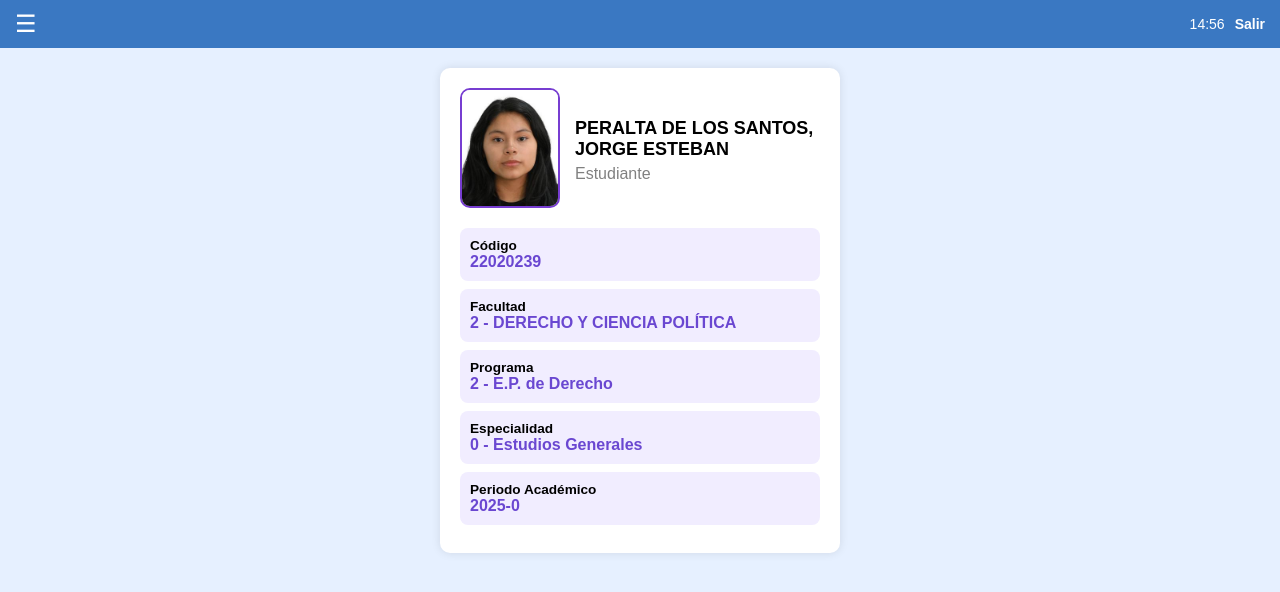
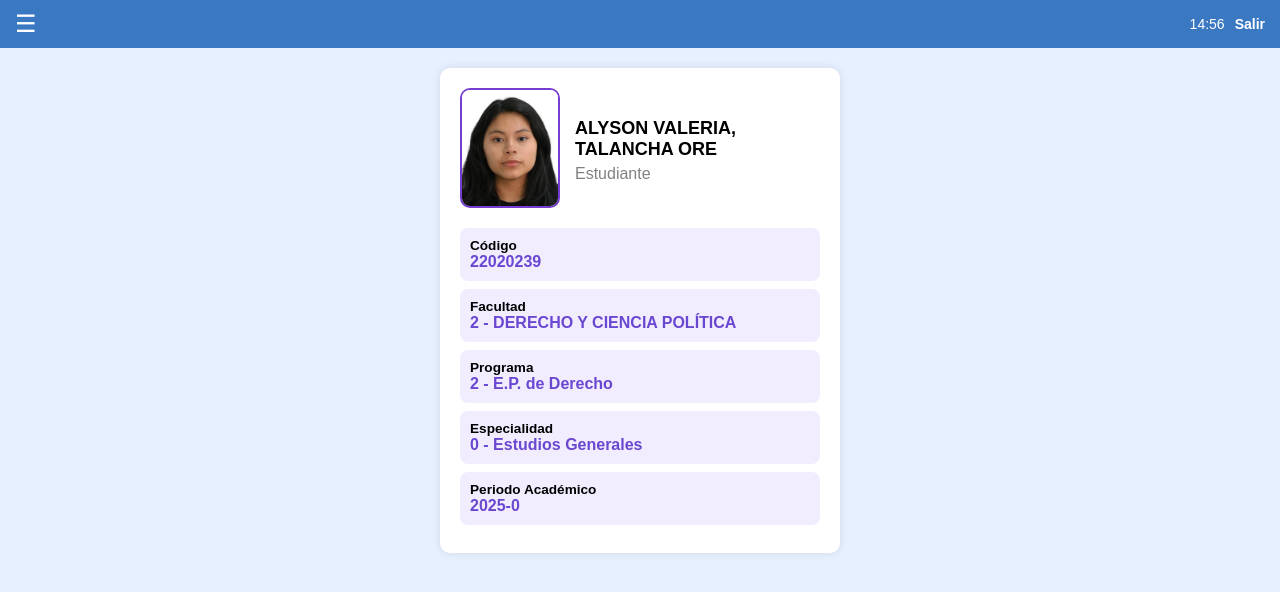
Before and after one commit to AlexandroSB1/4UNIVERSIDAD_NACIONAL_DE_SAN_MARCOS, a plain HTML site: page index.html in a window 1280 px wide. Drawn offline with Linux system fonts and the light colour scheme.

Commit message:
Update index.html

```diff
--- a/index.html
+++ b/index.html
@@ -127,7 +127,7 @@
     <div class="photo-info">
       <img src="Foto.png" alt="Foto de estudiante">
       <div class="info">
-        <h2>PERALTA DE LOS SANTOS, JORGE ESTEBAN</h2>
+        <h2>ALYSON VALERIA, TALANCHA ORE</h2>
         <p>Estudiante</p>
       </div>
     </div>
```
